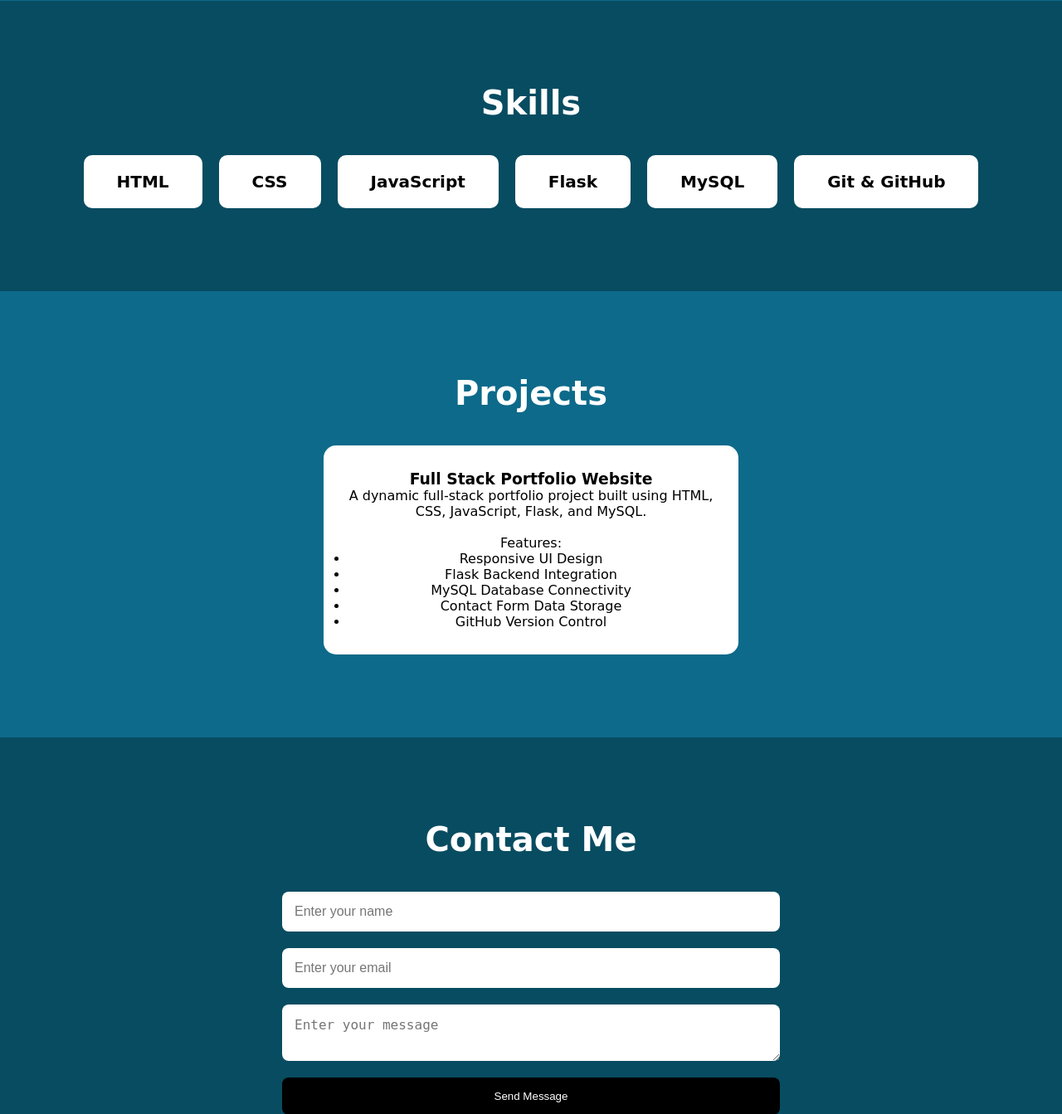
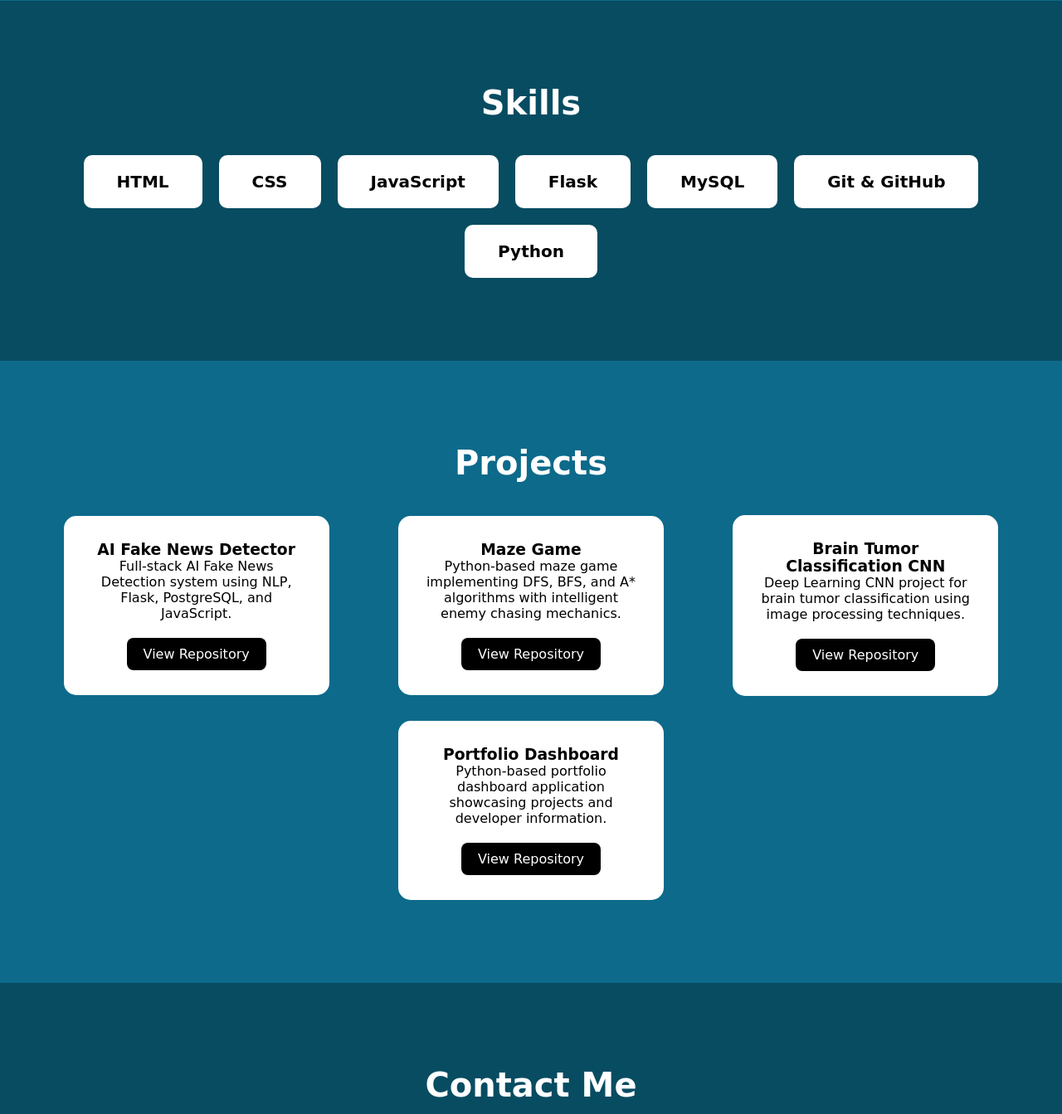
Before and after one commit to krixPixel0o/portfolioDashboard, a Flask app: page / in a window 1280 px wide. Shown: the part 1117-2460 px from the top of the page at 83% size. Run offline with Flask 3, Linux system fonts and the light colour scheme.

Commit message:
Enhanced portfolio UI and backend

```diff
--- a/static/css/styles.css
+++ b/static/css/styles.css
@@ -244,3 +244,49 @@
 
     padding: 25px;
 }
+.projects-container{
+
+    display: flex;
+
+    justify-content: center;
+
+    flex-wrap: wrap;
+
+    gap: 30px;
+}
+
+.project-card{
+
+    width: 320px;
+
+    transition: 0.3s;
+}
+
+.project-card:hover{
+
+    transform: translateY(-10px);
+}
+
+.project-card a{
+
+    display: inline-block;
+
+    margin-top: 20px;
+
+    text-decoration: none;
+
+    background-color: black;
+
+    color: white;
+
+    padding: 10px 20px;
+
+    border-radius: 8px;
+}
+
+.project-card a:hover{
+
+    background-color: #02ff6b;
+
+    color: black;
+}
--- a/static/js/script.js
+++ b/static/js/script.js
@@ -1,9 +1,10 @@
 console.log("Website Portfolio has been loaded and is running !");
 
-const projButton = document.querySelector("button");
+const projButton = document.querySelector("#project-btn");
 
 projButton.addEventListener("click", function () {
-    const projectSection = document.querySelector("#project-btn");
+
+    const projectSection = document.querySelector("#projects");
 
     projectSection.scrollIntoView({
         behavior: "smooth"
--- a/templates/index.html
+++ b/templates/index.html
@@ -1,37 +1,46 @@
 <!DOCTYPE html>
 
-<html lang = "en">
+<html lang="en">
+
 <head>
-        <meta charset = "UTF-8">
 
-        <meta name = "viewport" content = "width=device-width, initial-scale = 1.0">
+    <meta charset="UTF-8">
+
+    <meta name="viewport"
+          content="width=device-width, initial-scale=1.0">
 
     <title>La Portfolio</title>
 
-        <link rel = "stylesheet" href = "{{ url_for('static', filename = 'css/styles.css')}}">
-
+    <link rel="stylesheet"
+          href="{{ url_for('static', filename='css/styles.css') }}">
 
 </head>
 
 <body>
+
+    <!-- NAVBAR -->
 
     <nav>
 
         <h1>La Portfolio</h1>
 
         <ul>
+
             <li><a href="#home">Home</a></li>
+
             <li><a href="#about">About</a></li>
+
             <li><a href="#skills">Skills</a></li>
+
             <li><a href="#projects">Projects</a></li>
+
             <li><a href="#contact">Contact</a></li>
+
         </ul>
 
     </nav>
 
-    <!-- =========================
-         HOME SECTION
-    ========================== -->
+    <!-- HERO SECTION -->
 
     <section class="hero" id="home">
 
@@ -48,9 +57,7 @@
 
     </section>
 
-    <!-- =========================
-         ABOUT SECTION
-    ========================== -->
+    <!-- ABOUT SECTION -->
 
     <section class="about-section" id="about">
 
@@ -64,9 +71,7 @@
 
     </section>
 
-    <!-- =========================
-         SKILLS SECTION
-    ========================== -->
+    <!-- SKILLS SECTION -->
 
     <section class="skills-section" id="skills">
 
@@ -86,78 +91,153 @@
 
             <div class="skill-card">Git & GitHub</div>
 
+            <div class="skill-card">Python</div>
+
         </div>
 
     </section>
 
-    <!-- =========================
-         PROJECTS SECTION
-    ========================== -->
+    <!-- PROJECTS SECTION -->
 
     <section class="projects-section" id="projects">
 
         <h2>Projects</h2>
 
+        <div class="projects-container">
+
+            <!-- PROJECT 1 -->
+
             <div class="project-card">
 
-                <h3>Full Stack Portfolio Website</h3>
+                <h3>AI Fake News Detector</h3>
 
                 <p>
-                    A dynamic full-stack portfolio project
-                    built using HTML, CSS, JavaScript,
-                    Flask, and MySQL.
+                    Full-stack AI Fake News Detection
+                    system using NLP, Flask,
+                    PostgreSQL, and JavaScript.
                 </p>
 
-                <br>
+                <a href="https://github.com/krixPixel0o/AI-Fake-News-Detector-VeriNEWS"
+                   target="_blank">
+
+                   View Repository
+
+                </a>
+
+            </div>
+
+            <!-- PROJECT 2 -->
+
+            <div class="project-card">
+
+                <h3>Maze Game</h3>
 
                 <p>
-                    Features:
+                    Python-based maze game implementing
+                    DFS, BFS, and A* algorithms with
+                    intelligent enemy chasing mechanics.
                 </p>
 
-                    <ul>
-                        <li>Responsive UI Design</li>
-                        <li>Flask Backend Integration</li>
-                        <li>MySQL Database Connectivity</li>
-                        <li>Contact Form Data Storage</li>
-                        <li>GitHub Version Control</li>
-                    </ul>
+                <a href="https://github.com/krixPixel0o/MazeGame"
+                   target="_blank">
+
+                   View Repository
+
+                </a>
+
+            </div>
+
+            <!-- PROJECT 3 -->
+
+            <div class="project-card">
+
+                <h3>Brain Tumor Classification CNN</h3>
+
+                <p>
+                    Deep Learning CNN project for
+                    brain tumor classification using
+                    image processing techniques.
+                </p>
+
+                <a href="https://github.com/krixPixel0o/Brain-Tumor-Classification-on-CNN"
+                   target="_blank">
+
+                   View Repository
+
+                </a>
+
+            </div>
+
+            <!-- PROJECT 4 -->
+
+            <div class="project-card">
+
+                <h3>Portfolio Dashboard</h3>
+
+                <p>
+                    Python-based portfolio dashboard
+                    application showcasing projects
+                    and developer information.
+                </p>
+
+                <a href="https://github.com/krixPixel0o/portfolioDashboard"
+                   target="_blank">
+
+                   View Repository
+
+                </a>
+
+            </div>
 
         </div>
 
     </section>
 
-    <!-- =========================
-         CONTACT SECTION
-    ========================== -->
+    <!-- CONTACT SECTION -->
 
     <section class="contact-section" id="contact">
 
         <h2>Contact Me</h2>
+
         {% if success %}
+
         <div class="success-message">
+
             {{ success }}
+
         </div>
+
         {% endif %}
-            <form action = "/contact" method = "POST">
+
+        <form action="/contact" method="POST">
 
             <input type="text"
-                       name = "name"
-                       placeholder="Enter your name">
+                   name="name"
+                   placeholder="Enter your name"
+                   required>
 
             <input type="email"
-                       name = "email"
-                       placeholder="Enter your email">
+                   name="email"
+                   placeholder="Enter your email"
+                   required>
 
-                <textarea name = "message"
-                          placeholder="Enter your message"></textarea>
+            <textarea name="message"
+                      placeholder="Enter your message"
+                      rows="6"
+                      required></textarea>
 
             <button type="submit">
+
                 Send Message
+
             </button>
 
         </form>
 
     </section>
+
+    <!-- FOOTER -->
+
     <footer>
 
         <p>
@@ -165,7 +245,9 @@
         </p>
 
     </footer>
+
     <script src="{{ url_for('static', filename='js/script.js') }}"></script>
 
 </body>
+
 </html>
```
Lines whose indentation alone changed are shown as unchanged.
